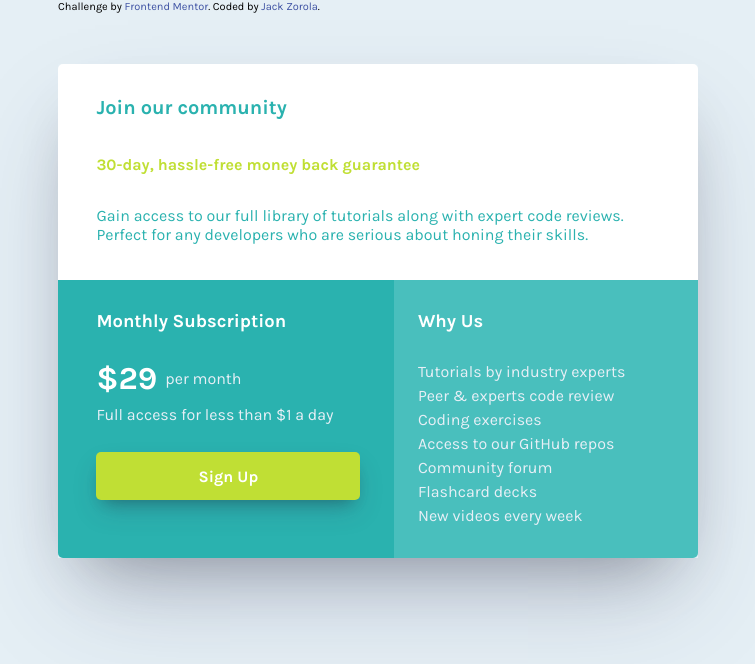
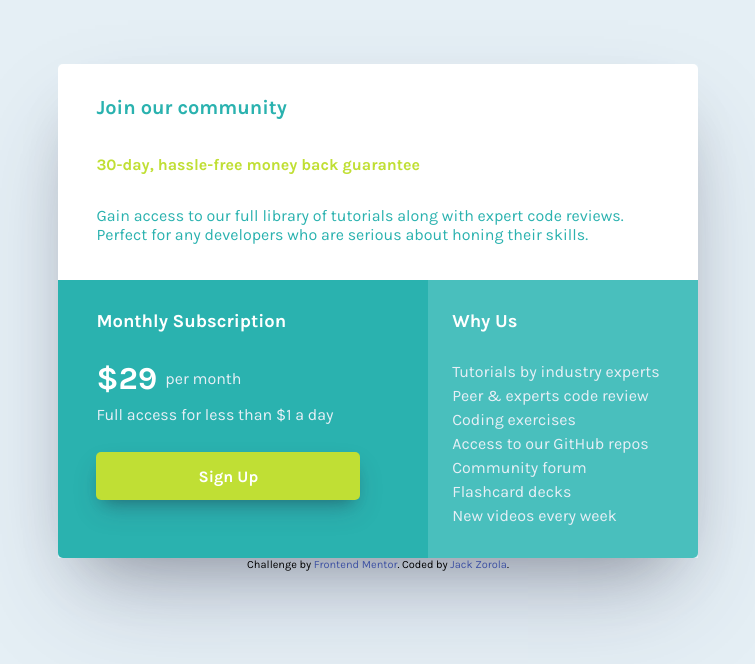
Before and after one commit to jackzorola10/single-price-grid-component-master, a plain HTML site: page index.html in a window 1280 px wide. Shown: the whole page, without its empty margins (262-1017 px from the left). Drawn offline with Linux system fonts and the light colour scheme.

Commit message:
Added a <main> tag to wrap the content, changed the css for it, I also changed the <ul> so they were <li> inside <ul>, removed also some unnecesary styles for .container, which was <body> before

```diff
--- a/index.html
+++ b/index.html
@@ -11,6 +11,7 @@
 
 </head>
 <body>
+  <main class="container">
     <section class="joinOur"> <!-- Join our community -->
       <h1>Join our community</h1>
       <span>30-day, hassle-free money back guarantee</span>
@@ -29,14 +30,17 @@
 
     <section class="whyUs"> <!-- Why Us -->
       <h2>Why Us</h2>
-    <ul>Tutorials by industry experts</ul>
-    <ul>Peer & experts code review</ul>
-    <ul>Coding exercises</ul>
-    <ul>Access to our GitHub repos</ul>
-    <ul>Community forum</ul>
-    <ul>Flashcard decks</ul>
-    <ul>New videos every week</ul>
+      <ul>
+        <li>Tutorials by industry experts</li>
+        <li>Peer & experts code review</li>
+        <li>Coding exercises</li>
+        <li>Access to our GitHub repos</li>
+        <li>Community forum</li>
+        <li>Flashcard decks</li>
+        <li>New videos every week</li>
+      </ul>
     </section>
+  </main>
 
 
 
--- a/styles.css
+++ b/styles.css
@@ -10,8 +10,11 @@
 
     body{
         background-color:  hsl(204, 43%, 93%);
-        margin: 4rem 2rem;
+    }
+
+    .container{
         box-shadow: rgba(50, 50, 93, 0.25) 0px 50px 100px -20px, rgba(0, 0, 0, 0.3) 0px 30px 60px -30px;
+        margin: 4rem 2rem 0 2rem;
     }
 
     .attribution {
@@ -20,11 +23,6 @@
     }
     .attribution a {
         color: hsl(228, 45%, 44%);
-    }
-
-    footer{
-        position: absolute;
-        top:0px;
     }
 
 
@@ -121,7 +119,11 @@
         font-size: 1.15rem;
     }
 
-    ul {
+    ul{
+        list-style-type: none;
+    }
+
+    li {
         color: #E7EFF6;
         line-height: 1.5rem;
     }
@@ -134,19 +136,19 @@
 
 
 @media (max-width: 768px) {
-    body{
+    .container{
         display: grid;
         grid-template-areas:
         "joinOur"
         "mSub"
         "whyUs"
         ;
-        grid-column: 1fr;
+        grid-template-columns: 1fr;
     }
     .joinOur{
         grid-area: joinOur;
-         padding: 2.0rem 1.5rem 2.25rem 1.5rem;
-         border-radius: 5px 5px 0 0 ;
+        padding: 2.0rem 1.5rem 2.25rem 1.5rem;
+        border-radius: 5px 5px 0 0 ;
     }
     .mSub {
         grid-area: mSub;
@@ -162,22 +164,21 @@
 @media (min-width: 768px) {
 
 
-    body{
+    .container{
         display: grid;
         grid-template-areas:
         "joinOur joinOur"
         "mSub whyUs"
         ;
-        grid-column: 1fr 1fr;
-        grid-row: 1fr 1fr;
+        grid-template-columns: 1fr;
         max-width: 40rem;
         margin-right: auto;
         margin-left: auto;
     }
     .joinOur{
         grid-area: joinOur;
-         padding: 2.0rem 2.4rem 2.25rem 2.4rem;
-         border-radius: 5px 5px 0 0 ;
+        padding: 2.0rem 2.4rem 2.25rem 2.4rem;
+        border-radius: 5px 5px 0 0 ;
     }
     .mSub {
         grid-area: mSub;
```
Lines whose indentation alone changed are shown as unchanged.
